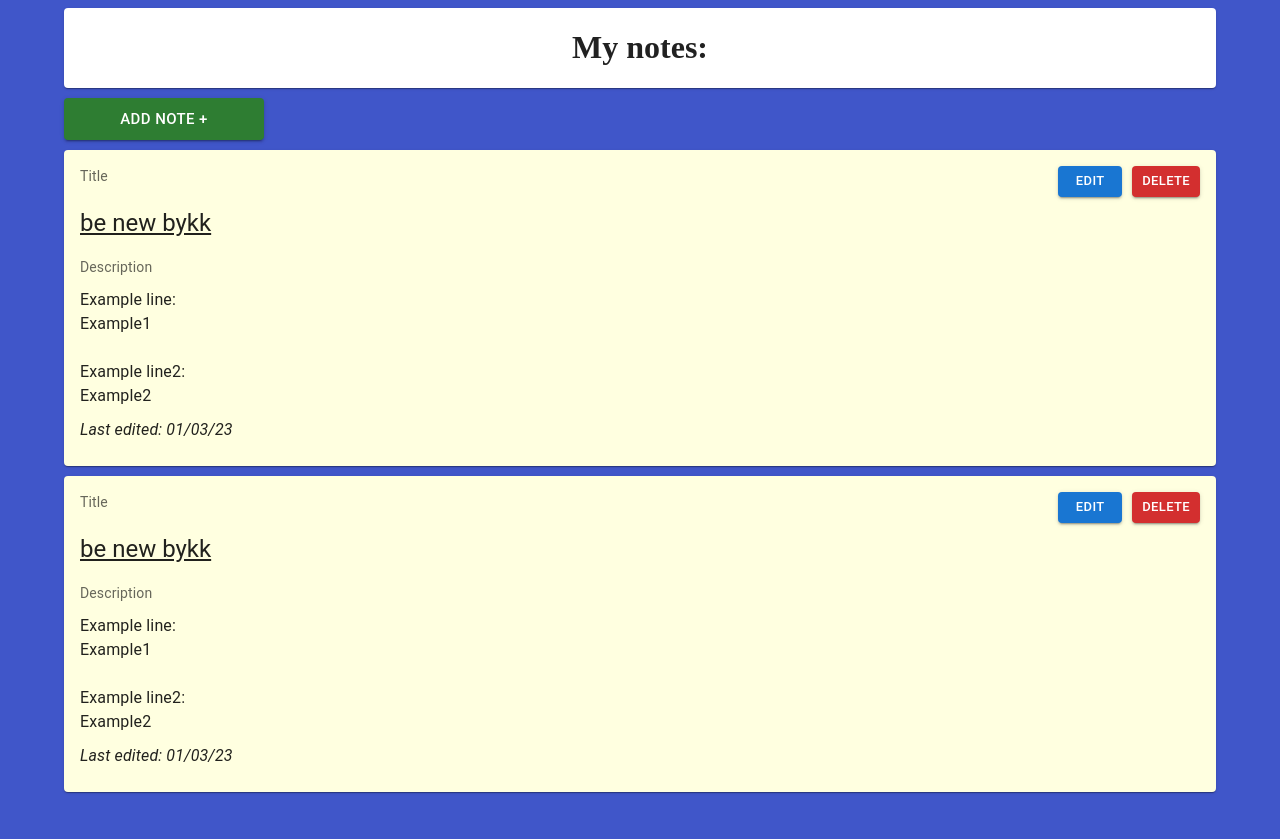
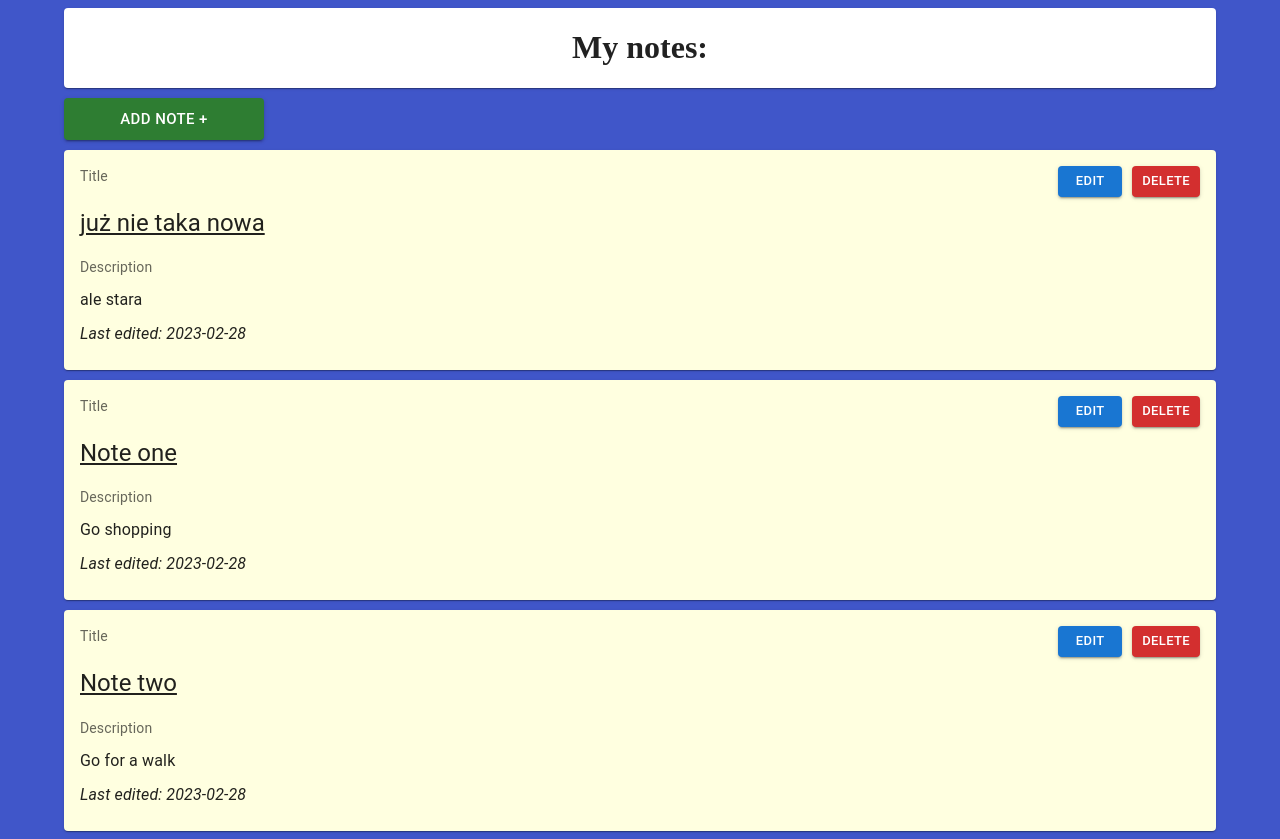
Before and after one commit to ArturTkaczuk/Aplikacja-notatnik-fullstack, a React (Create React App) app in the folder frontend/: page / in a window 1280 px wide. Before the commit the page ends 800 px from the top, so only its background shows below. Built offline with nearby package versions, Linux system fonts and the light colour scheme.

Commit message:
Add app state with mock data

```diff
--- a/frontend/src/App.tsx
+++ b/frontend/src/App.tsx
@@ -1,63 +1,34 @@
-import React, { useState } from "react";
+import { useState } from "react";
 import { Container } from "@mui/material";
 import { AddNoteButton } from "./components/AddNoteButton/AddNoteButton";
 import { Notes } from "./components/Notes/Notes";
 import { Header } from "./components/Header/Header";
+import { NoteType } from "./types";
 
 function App() {
-  const [notes, setNotes] = useState([
+  const [notes, setNotes] = useState<NoteType[]>([
     {
-      _id: {
-        $oid: "63fe338297e8fb52a4d30125",
-      },
+      _id: "63fe338297e8fb52a4d30125",
       title: "już nie taka nowa",
       description: "ale stara",
-      createdAt: {
-        $date: {
-          $numberLong: "1677603714810",
-        },
-      },
-      updatedAt: {
-        $date: {
-          $numberLong: "1677617021638",
-        },
-      },
+      createdAt: "2023-02-28T17:01:54.810Z",
+      updatedAt: "2023-02-28T20:43:41.638Z",
       __v: 0,
     },
     {
-      _id: {
-        $oid: "63fe3cb3704a5676330e7e15",
-      },
+      _id: "63fe3cb3704a5676330e7e15",
       title: "Note one",
       description: "Go shopping",
-      createdAt: {
-        $date: {
-          $numberLong: "1677606067812",
-        },
-      },
-      updatedAt: {
-        $date: {
-          $numberLong: "1677606067812",
-        },
-      },
+      createdAt: "2023-02-28T17:41:07.812Z",
+      updatedAt: "2023-02-28T17:41:07.812Z",
       __v: 0,
     },
     {
-      _id: {
-        $oid: "63fe47b1eaaf22edc63467d3",
-      },
+      _id: "63fe47b1eaaf22edc63467d3",
       title: "Note two",
       description: "Go for a walk",
-      createdAt: {
-        $date: {
-          $numberLong: "1677608881768",
-        },
-      },
-      updatedAt: {
-        $date: {
-          $numberLong: "1677608881768",
-        },
-      },
+      createdAt: "2023-02-28T18:28:01.768Z",
+      updatedAt: "2023-02-28T18:28:01.768Z",
       __v: 0,
     },
   ]);
@@ -66,7 +37,7 @@ function App() {
     <Container sx={{ display: "flex", flexDirection: "column", gap: "10px" }}>
       <Header />
       <AddNoteButton />
-      <Notes />
+      <Notes notes={notes} />
     </Container>
   );
 }
--- a/frontend/src/components/Notes/Note/Note.tsx
+++ b/frontend/src/components/Notes/Note/Note.tsx
@@ -1,17 +1,13 @@
 import { Card, CardContent, Typography, Box, Button } from "@mui/material";
+import { NoteType } from "../../../types";
 
 type NoteProps = {
-  prop: string;
+  note: NoteType;
 };
 
-const body = `Example line:
-    Example1
+export const Note = ({ note }: NoteProps): JSX.Element => {
+  const date = new Date(note.updatedAt).toISOString().split("T")[0];
 
-  Example line2:
-    Example2
-  `;
-
-export const Note = (): JSX.Element => {
   return (
     <Card sx={{ minWidth: 275, backgroundColor: "lightyellow" }}>
       <CardContent
@@ -34,16 +30,16 @@ export const Note = (): JSX.Element => {
           component="div"
           gutterBottom
         >
-          be new bykk
+          {note.title}
         </Typography>
         <Typography sx={{ fontSize: 14 }} color="text.secondary">
           Description
         </Typography>
         <Typography variant="body1" style={{ whiteSpace: "pre-line" }}>
-          {body}
+          {note.description}
         </Typography>
         <Typography sx={{ fontStyle: "italic" }}>
-          Last edited: 01/03/23
+          Last edited: {date}
         </Typography>
       </CardContent>
     </Card>
--- a/frontend/src/components/Notes/Notes.tsx
+++ b/frontend/src/components/Notes/Notes.tsx
@@ -1,15 +1,17 @@
 import { Box } from "@mui/material";
+import { NoteType } from "../../types";
 import { Note } from "./Note/Note";
 
 type NotesProps = {
-  prop: string;
+  notes: NoteType[];
 };
 
-export const Notes = (): JSX.Element => {
+export const Notes = ({ notes }: NotesProps): JSX.Element => {
   return (
     <Box sx={{ display: "flex", flexDirection: "column", gap: "10px" }}>
-      <Note />
-      <Note />
+      {notes.map((note) => {
+        return <Note note={note} />;
+      })}
     </Box>
   );
 };
--- /dev/null
+++ b/frontend/src/types.ts
@@ -0,0 +1,8 @@
+export type NoteType = {
+  _id: string;
+  title: string;
+  description: string;
+  createdAt: string;
+  updatedAt: string;
+  __v: number;
+};
```
